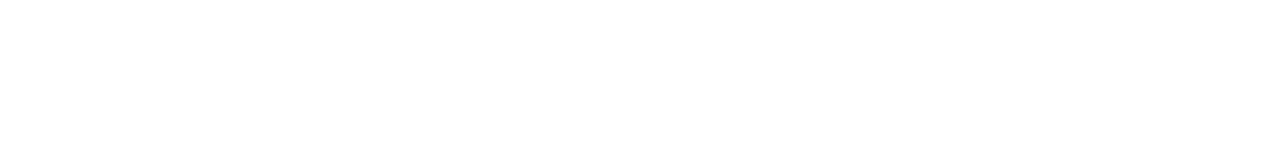
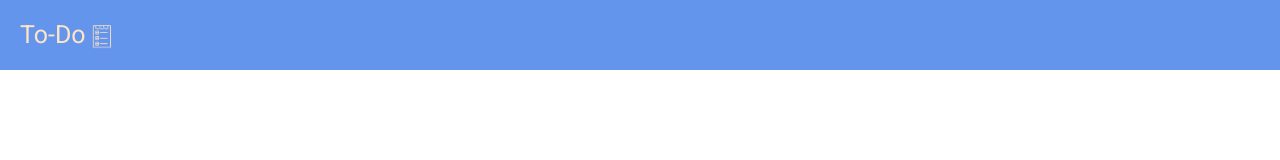
Before and after one commit to GhiwaDaccache/Todo-Website, a plain HTML site: page index.html in a window 1280 px wide. Drawn offline with Linux system fonts and the light colour scheme.

Commit message:
Header styled

```diff
--- /dev/null
+++ b/Styles/colors.css
@@ -0,0 +1,15 @@
+.primary-color{
+    background-color:#6495ed;
+}
+
+.secondary-color-t{
+    color:#6495ed;
+}
+
+.secondary-color{
+    background-color: #ffe5c4;
+}
+
+.secondary-color-t{
+    color:#ffe5c4;
+}
--- /dev/null
+++ b/Styles/index.css
@@ -0,0 +1,37 @@
+/* CSS Reset */
+*{
+    margin: 0px;
+    padding: 0px;
+    box-sizing: border-box;
+}
+
+.header{
+    width: 100%;
+    height: 70px;
+    display: flex;
+    font-family: "roboto";
+
+}
+
+.title{
+    margin:20px;
+    font-size: 25px;
+    display: flex;
+
+}
+
+.logo{
+    height: 35px;
+    width: 35px;
+    overflow: hidden;
+}
+
+.image{
+    height: 100%;
+    width: 100%;
+    object-fit: cover;
+}
+
+.log-in{
+
+}
--- a/index.html
+++ b/index.html
@@ -3,9 +3,26 @@
 <head>
     <meta charset="UTF-8">
     <meta name="viewport" content="width=device-width, initial-scale=1.0">
-    <title>Document</title>
+    <link rel="stylesheet" href="./Styles/index.css" />
+    <link rel="stylesheet" href="./Styles/colors.css" />
+    <title>To-Do Website</title>
+    <link rel="preconnect" href="https://fonts.googleapis.com">
+    <link rel="preconnect" href="https://fonts.gstatic.com" crossorigin>
+    <link href="https://fonts.googleapis.com/css2?family=Roboto:ital,wght@0,100;0,300;0,400;0,500;0,700;0,900;1,100;1,300;1,400;1,500;1,700;1,900&display=swap" rel="stylesheet">
 </head>
+
 <body>
+    <header class="header primary-color">
+        <section class="title secondary-color-t">
+            <p> To-Do </p>
+            <div class="logo">
+                <img class="image" src="./Elements/Untitled design.png" />
+            </div>
+        </section>
+        <section class="log-in">
 
+        </section>
+
+    </header>
 </body>
 </html>
```
Also changed, not shown: Elements/Untitled design.png (added).
